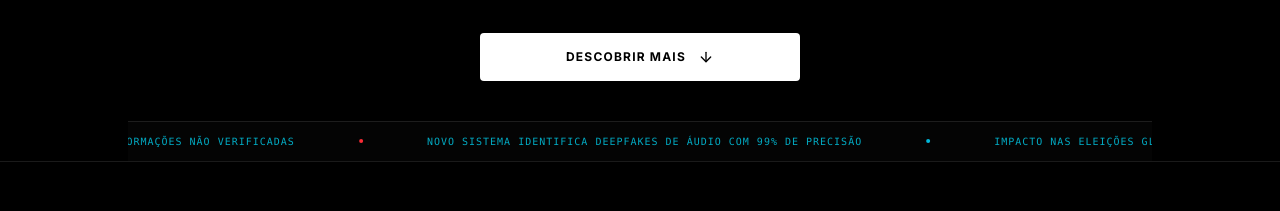
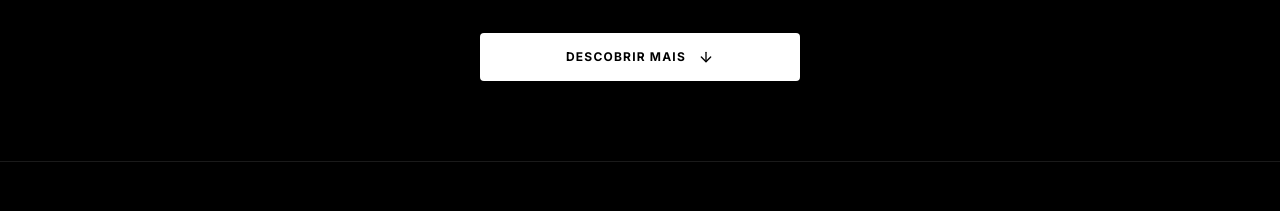
Before and after one commit to gabrielbatistasilva2013-gif/Nave-a-vela, a React (Vite) app: page / in a window 1280 px wide. Shown: the part 1020-1231 px from the top of the page. Built offline with nearby package versions, Linux system fonts and the light colour scheme; a web font is replaced by a local one.

Commit message:
feat: Remove unused news ticker
The news ticker component was not being used and has been removed to simplify the UI and reduce code complexity.

```diff
--- a/src/App.tsx
+++ b/src/App.tsx
@@ -156,31 +156,7 @@ export default function App() {
                  </a>
               </motion.div>
 
-              {/* News Ticker */}
-              <motion.div
-                initial={{ opacity: 0 }}
-                animate={{ opacity: 1 }}
-                transition={{ duration: 1, delay: 1 }}
-                className="absolute bottom-0 left-0 right-0 bg-[#050505]/80 backdrop-blur-md border-t border-white/10 overflow-hidden flex whitespace-nowrap py-3 font-mono text-[10px] uppercase text-cyan-400/80 tracking-widest"
-              >
-                <motion.div
-                  className="flex gap-16 items-center"
-                  animate={{ x: ["0%", "-50%"] }}
-                  transition={{ repeat: Infinity, duration: 30, ease: "linear" }}
-                >
-                  <span>BREAKING: 73% DAS NOTÍCIAS COMPARTILHADAS ONTEM CONTINHAM INFORMAÇÕES NÃO VERIFICADAS</span>
-                  <span className="w-1 h-1 bg-red-500 rounded-full"></span>
-                  <span>NOVO SISTEMA IDENTIFICA DEEPFAKES DE ÁUDIO COM 99% DE PRECISÃO</span>
-                  <span className="w-1 h-1 bg-cyan-500 rounded-full"></span>
-                  <span>IMPACTO NAS ELEIÇÕES GLOBAIS: RELATÓRIO APONTA RISCO CRÍTICO E ALTA MANIPULAÇÃO SOCIAL</span>
-                  <span className="w-1 h-1 bg-red-500 rounded-full"></span>
-                  <span>BREAKING: 73% DAS NOTÍCIAS COMPARTILHADAS ONTEM CONTINHAM INFORMAÇÕES NÃO VERIFICADAS</span>
-                  <span className="w-1 h-1 bg-cyan-500 rounded-full"></span>
-                  <span>NOVO SISTEMA IDENTIFICA DEEPFAKES DE ÁUDIO COM 99% DE PRECISÃO</span>
-                  <span className="w-1 h-1 bg-red-500 rounded-full"></span>
-                  <span>IMPACTO NAS ELEIÇÕES GLOBAIS: RELATÓRIO APONTA RISCO CRÍTICO E ALTA MANIPULAÇÃO SOCIAL</span>
-                </motion.div>
-              </motion.div>
+
             </section>
 
         {/* --- O QUE SÃO FAKE NEWS --- */}
```
